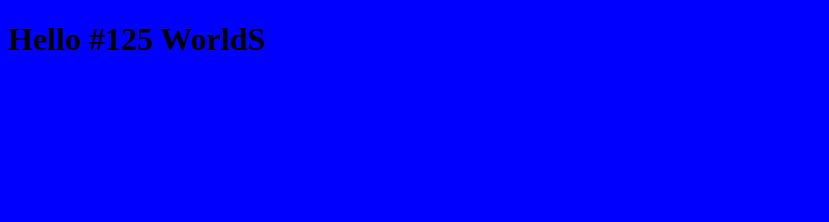
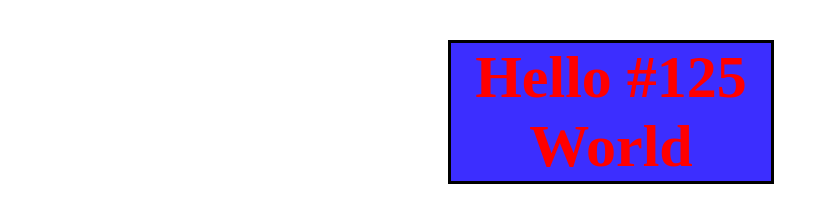
Before and after one commit to AntonioDattolo/htmlcss-hello, a plain HTML site: page index.html in a window 1280 px wide. Shown: the whole page, without its empty margins (0-829 px from the left). Drawn offline with Linux system fonts and the light colour scheme.

Commit message:
ADD css file and final check on index file

```diff
--- a/index.html
+++ b/index.html
@@ -7,7 +7,7 @@
     <link rel="stylesheet" href="style.css">
 </head>
 <body>
-    <h1>Hello #125 WorldS</h1>
+    <h1>Hello #125 World</h1>
 
 </body>
 </html>
--- a/style.css
+++ b/style.css
@@ -1,4 +1,16 @@
-body {
-    background-color: blue;
+body{
+    margin: 0;
+    padding: 0;
+    box-sizing: border-box;
+}
 
+h1 {
+    text-align: center;
+    background-color: hsl(244, 100%, 59%);
+    color: red;
+    border: solid 3px black;
+    font-size: 60px;
+    height: 25%;
+    width: 25%;
+    margin-left: 35%;
 }
```
